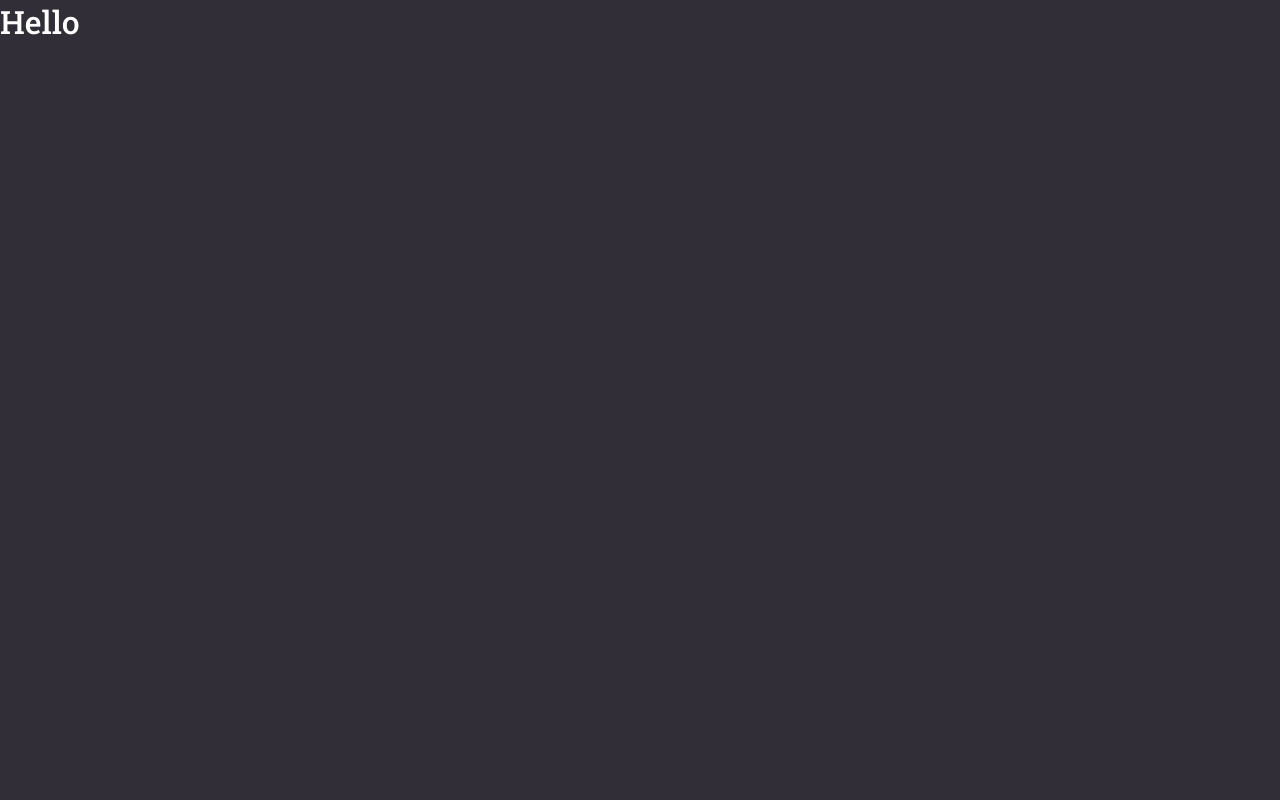
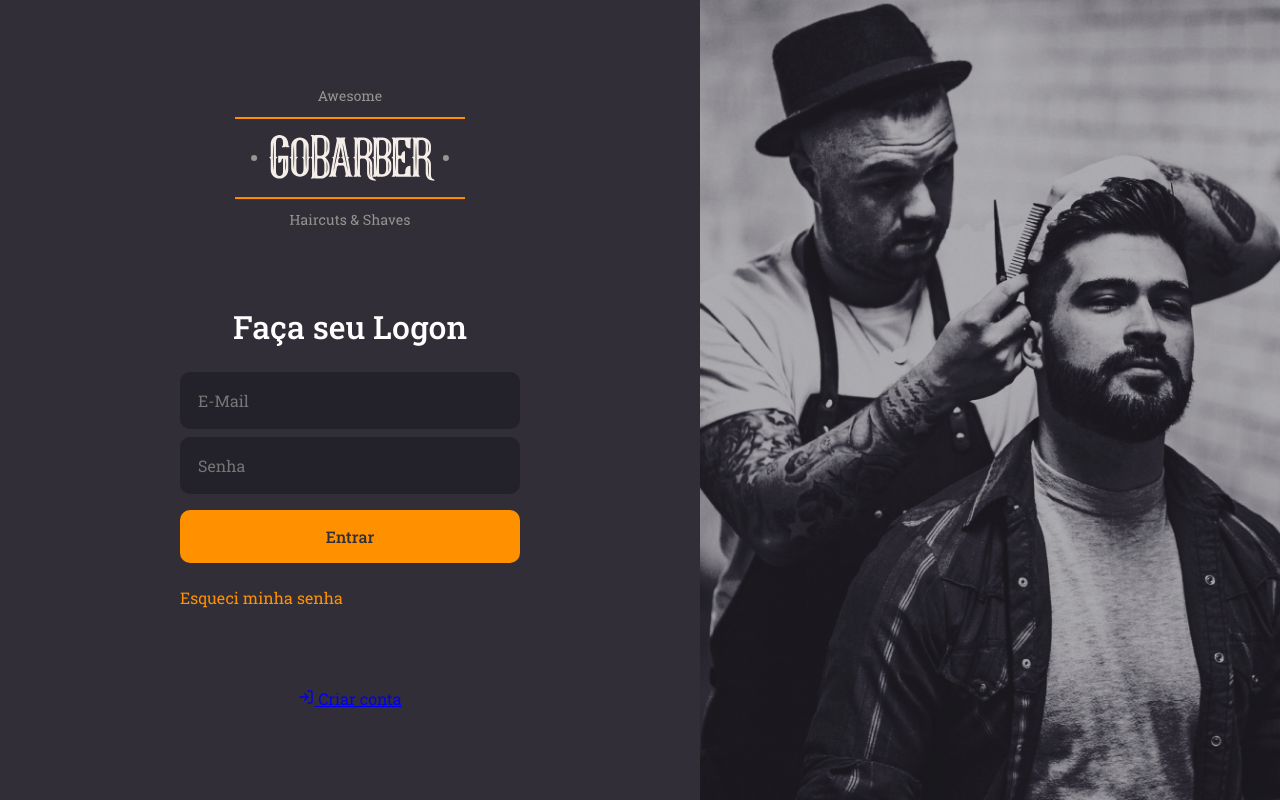
Before and after one commit to liquuid/easy-barber-web, a React (Create React App) app: page / in a window 1280 px wide. Built offline with nearby package versions, Linux system fonts and the light colour scheme.

Commit message:
login layout

```diff
--- a/src/App.tsx
+++ b/src/App.tsx
@@ -1,10 +1,11 @@
 import React from 'react';
 import GlobalStyle from './styles/global';
+import SignIn from './pages/SignIn';
 
 const App: React.FC = () => (
     <>
-        <h1>Hello</h1>
-        <GlobalStyle />
+        <SignIn></SignIn>
+        <GlobalStyle/>
     </>
 );
 
--- /dev/null
+++ b/src/pages/SignIn/index.tsx
@@ -0,0 +1,26 @@
+import React from 'react';
+import {FiLogIn } from 'react-icons/fi';
+import logoImg from '../../assets/logo.svg';
+import { Container, Content, Background } from './styles';
+
+const SignIn: React.FC = () => (
+<Container>
+    <Content>
+        <img src={logoImg} alt="Easy Barber"/>
+        <form>
+            <h1>Faça seu Logon</h1>
+
+            <input placeholder="E-Mail"/>
+            <input type="password" placeholder="Senha" />
+            <button type="submit">Entrar</button>
+            <a href="forgot"> Esqueci minha senha</a>
+
+        </form>
+
+        <a href="forgot"><FiLogIn/> Criar conta</a>
+    </Content>
+    <Background />
+</Container>
+
+);
+export default SignIn;
--- /dev/null
+++ b/src/pages/SignIn/styles.ts
@@ -0,0 +1,89 @@
+import styled from 'styled-components';
+import signInBG from '../../assets/sign-in-background.png';
+import {shade} from 'polished';
+export const Container = styled.div`
+    height: 100vh;
+    display: flex;
+    align-items: stretch;
+`;
+
+export const Content = styled.div`
+    display: flex;
+    flex-direction: column;
+    align-items: center;
+    place-content: center;
+    width: 100%;
+    max-width: 700px;
+    form {
+        margin: 80px 0;
+        width: 340px;
+        text-align: center;
+        h1 {
+            margin-button: 24px;
+        }
+
+        input {
+            margin-top: 24px;
+            background: #232129;
+            border-radius: 10px;
+            border: 2px solid #232129;
+            color: #F4EDE8;
+            padding: 16px;
+            width: 100%;
+            & + input {
+                margin-top: 8px;
+            }
+
+
+
+        }
+
+        button {
+            background: #FF9000;
+            border-radius: 10px;
+            border: 0;
+            color: #312e38;
+            padding: 16px;
+            width: 100%;
+            margin-top: 16px;
+            font-weight: 500;
+            transition: background-color 0.2s;
+            &:hover{
+                background: ${shade(0.2, '#FF9000')};
+            }
+        }
+        a {
+            color: #F4EDE8;
+            display: block;
+            margin-top: 24px;
+            text-decoration: none;
+            transition: color 0.2s;
+            &:hover{
+                color: ${shade(0.2, '#F4EDE8')};
+            }
+        }
+        > a {
+
+            color: #FF9000;
+            display: block;
+            margin-top: 24px;
+            text-decoration: none;
+            transition: color 0.2s;
+            display: flex;
+            align-items: center;
+            &:hover{
+                color: ${shade(0.2, '#FF9000')};
+
+            }
+            svg {
+                margin-right: 16px;
+            }
+        }
+    }
+`;
+
+export const Background = styled.div`
+    flex: 1;
+    background: url(${signInBG}) no-repeat center;
+    background-size: cover;
+`;
```
Also changed, not shown: src/assets/logo.svg (added), src/assets/sign-in-background.png (added).
